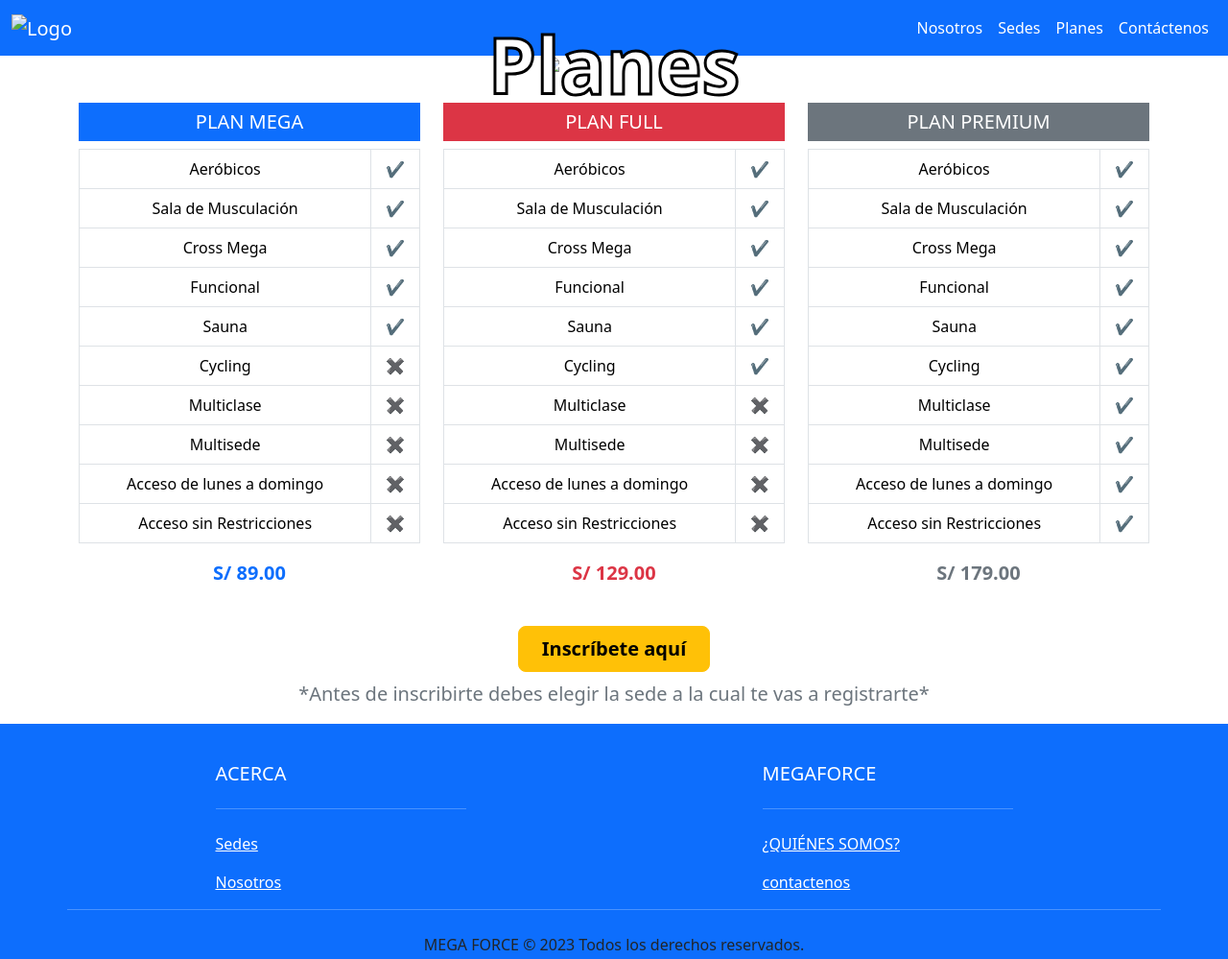
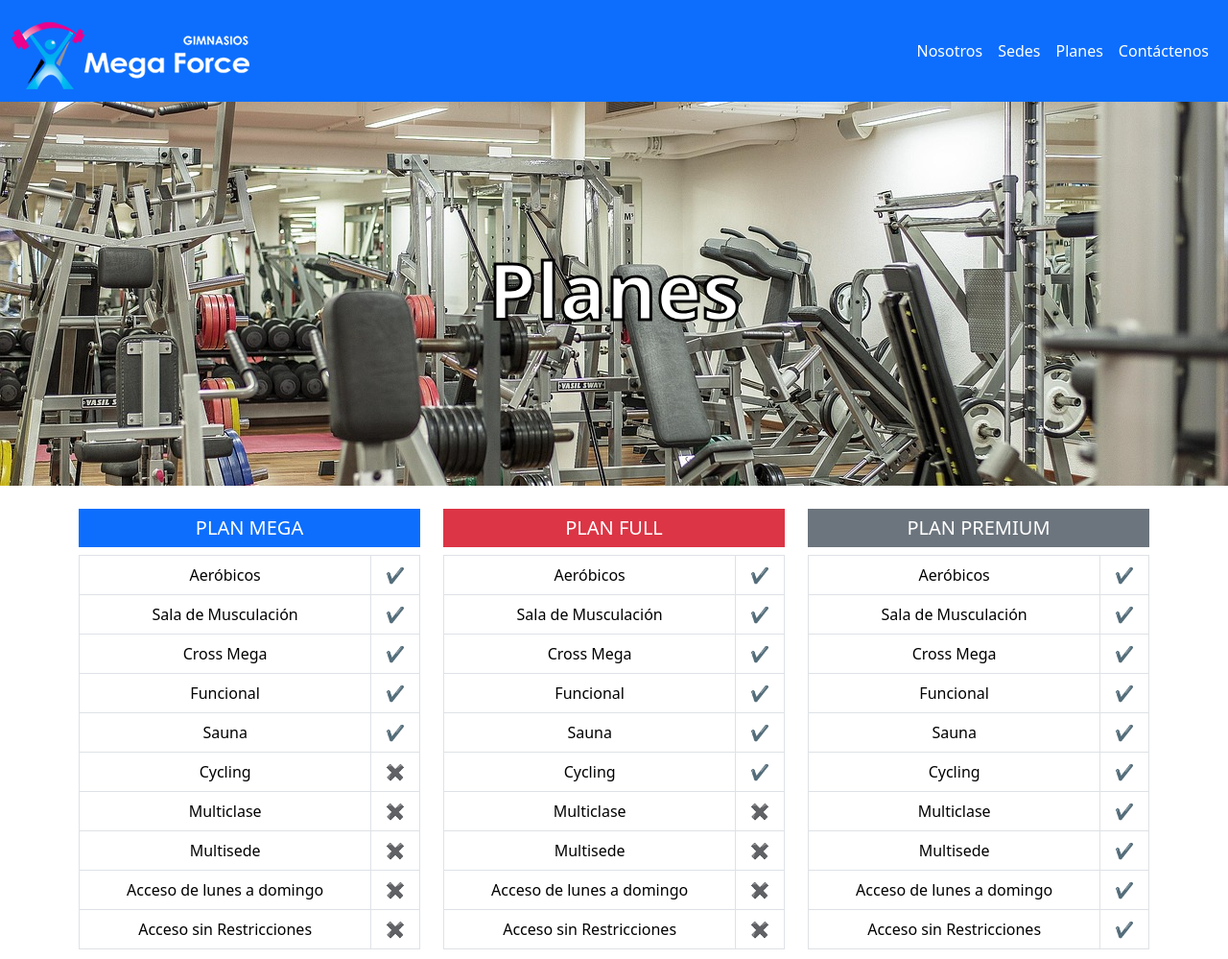
Before and after one commit to JEREMYSMV/R2Final, a plain HTML site: page planes.html in a window 1280 px wide. Shown: the top 999 px of the page at 96% size. Drawn offline with nearby package versions, Linux system fonts and the light colour scheme; the site is published under a folder, as on GitHub Pages, so addresses that start at the root find nothing.

Commit message:
Update planes.html

```diff
--- a/planes.html
+++ b/planes.html
@@ -4,7 +4,7 @@
     <meta charset="UTF-8">
     <meta name="viewport" content="width=device-width, initial-scale=1.0">
     <title>Mega Force - Planes</title>
-        <link rel="icon" type="image/png" href="/image/favicon-16x16.png">
+        <link rel="icon" type="image/png" href="image/favicon-16x16.png">
 
     <link href="https://cdn.jsdelivr.net/npm/bootstrap@5.3.7/dist/css/bootstrap.min.css" rel="stylesheet" integrity="sha384-LN+7fdVzj6u52u30Kp6M/trliBMCMKTyK833zpbD+pXdCLuTusPj697FH4R/5mcr" crossorigin="anonymous">
     <link rel="stylesheet" href="https://cdnjs.cloudflare.com/ajax/libs/font-awesome/6.5.0/css/all.min.css">
@@ -14,7 +14,7 @@
 
 <nav class="navbar navbar-expand-lg navbar-dark bg-primary">
   <div class="container-fluid">
-    <a class="navbar-brand" href="index.html"><img src="/image/logo.png" alt="Logo"></a>
+    <a class="navbar-brand" href="index.html"><img src="image/logo.png" alt="Logo"></a>
     <button class="navbar-toggler" type="button" data-bs-toggle="collapse"
       data-bs-target="#navbarNavAltMarkup" aria-controls="navbarNavAltMarkup"
       aria-expanded="false" aria-label="Toggle navigation">
@@ -33,7 +33,7 @@
 </nav>
 
 <div class="position-relative text-center text-white">
-  <img src="/image/planes2.jpg" alt="Imagen de fondo" class="img-fluid w-100" style="height: 400px; object-fit: cover;">
+  <img src="image/planes2.jpg" alt="Imagen de fondo" class="img-fluid w-100" style="height: 400px; object-fit: cover;">
   <div class="position-absolute top-50 start-50 translate-middle">
     <h2 class="fw-bold text-white" style="-webkit-text-stroke: 3px black; font-size: 5rem;">Planes</h2>
   </div>
```
